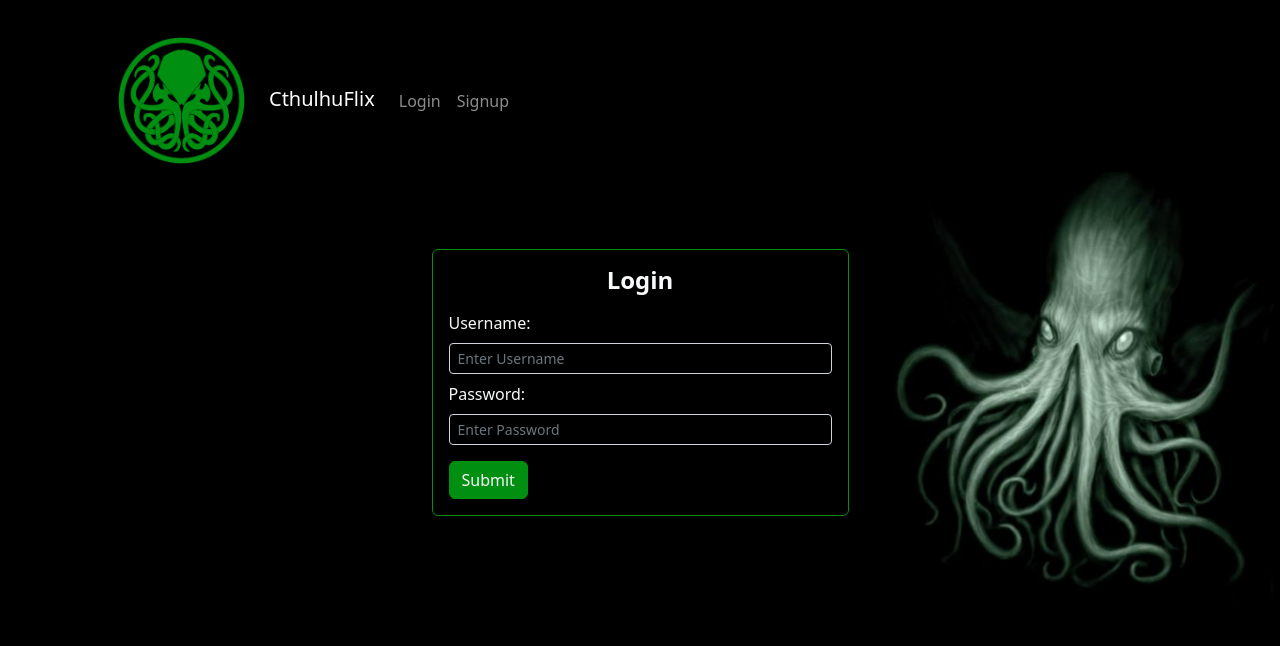
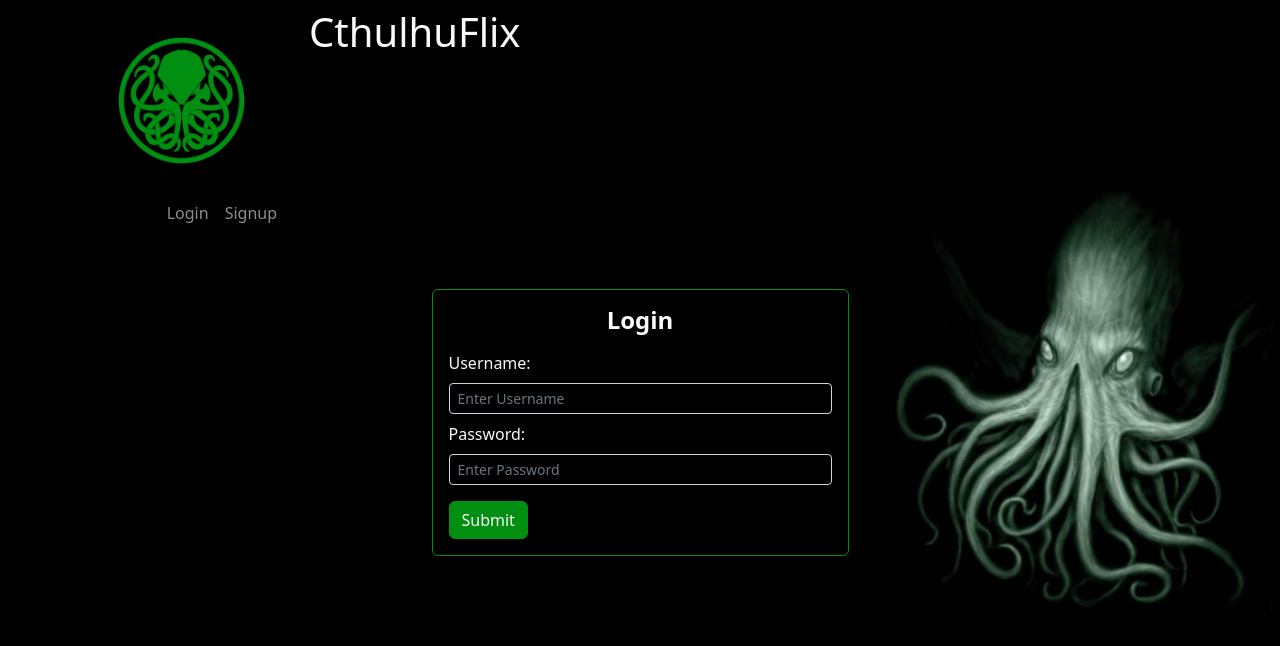
Before and after one commit to stepweaver/myFlix-client, a React (Vite) app: page /login in a window 1280 px wide. Shown: the top 646 px of the page. Built offline with nearby package versions, Linux system fonts and the light colour scheme.

Commit message:
Update navigation-bar.jsx
Reorganize navbar spacing and add Title header.

```diff
--- a/src/components/navigation-bar/navigation-bar.jsx
+++ b/src/components/navigation-bar/navigation-bar.jsx
@@ -1,7 +1,8 @@
-import { Navbar, Container, Nav } from 'react-bootstrap';
+import { Navbar, Container, Nav, Row, Col } from 'react-bootstrap';
 import { Link } from 'react-router-dom';
 
 import logo from '../../../images/cthulhuLogo.png';
+import './navigation-bar.scss';
 
 export const NavigationBar = ({ user, onLoggedOut }) => {
   return (
@@ -9,15 +10,19 @@ export const NavigationBar = ({ user, onLoggedOut }) => {
       collapseOnSelect
       variant='dark'
       expand='lg'
+      className='navbar-custom'
     >
       <Container>
-        <Navbar.Brand as={Link} to='/'>
+        <Row className='navbar-row'>
+          <Col>
+            <div className="d-flex justify-content-between w-100">
+              <Navbar.Brand as={Link} to='/' className='brand'>
                 <img src={logo} width='175' className='p-4'/>
-          CthulhuFlix
               </Navbar.Brand>
               <Navbar.Toggle aria-controls='basic-navbar-nav' />
+            </div>
             <Navbar.Collapse id='basic-navbar-nav'>
-          <Nav className='me-auto'>
+              <Nav className='ms-auto text-end nav-links'>
                 {!user && (
                   <>
                     <Nav.Link as={Link} to='/login'>
@@ -30,19 +35,24 @@ export const NavigationBar = ({ user, onLoggedOut }) => {
                 )}
                 {user && (
                   <>
-                <Nav.Link as={Link} to='/'>
+                    <Nav.Link as={Link} to={'/'} className='fs-4'>
                       Home
                     </Nav.Link>
-                <Nav.Link as={Link} to={`/users/${user.username}`}>
+                    <Nav.Link as={Link} to={`/users/${user.username}`} className='fs-4'>
                       Profile
                     </Nav.Link>
-                <Nav.Link onClick={onLoggedOut}>
+                    <Nav.Link onClick={onLoggedOut} className='fs-4'>
                       Logout
                     </Nav.Link>
                   </>
                 )}
               </Nav>
             </Navbar.Collapse>
+          </Col>
+          <Col>
+            <h1 className='text-center cthulhuflix'>CthulhuFlix</h1>
+          </Col>
+        </Row>
       </Container>
     </Navbar>
   );
```
Lines whose indentation alone changed are shown as unchanged.
